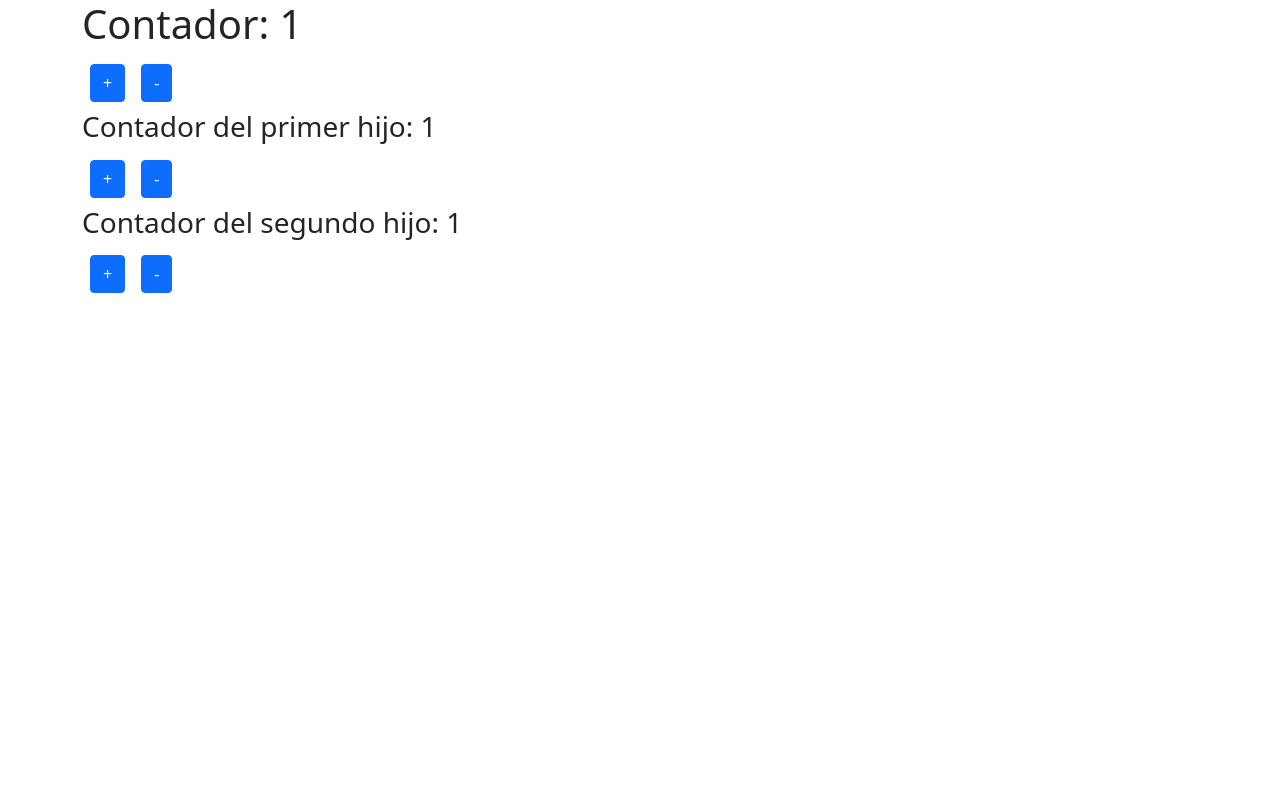
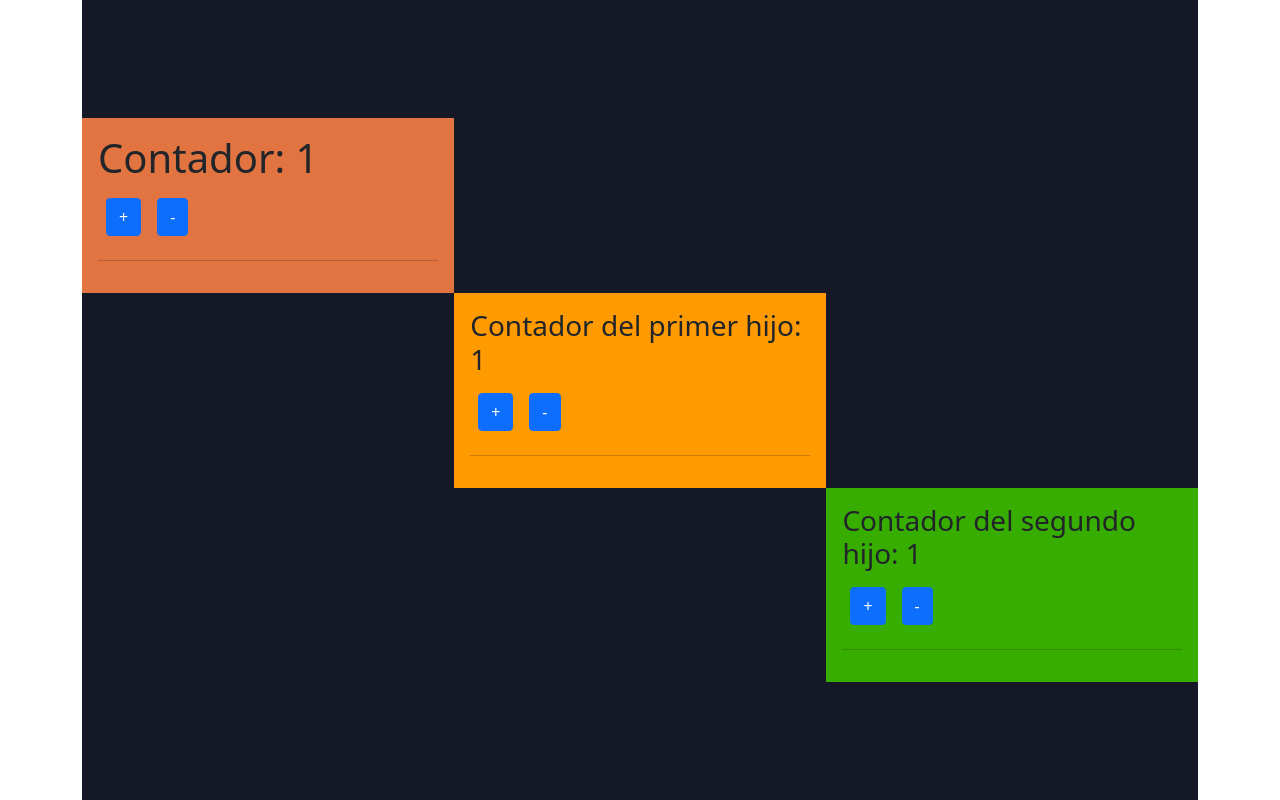
Before and after one commit to jcornejoinf93/Angular-InputOutput, an Angular app: page / in a window 1280 px wide. Built offline with nearby package versions, Linux system fonts and the light colour scheme.

Commit message:
alineacion con flexbox

```diff
--- a/src/app/components/padre/padre.component.html
+++ b/src/app/components/padre/padre.component.html
@@ -1,10 +1,21 @@
-<h1>Contador: {{ contador }}</h1>
 
-<button class="btn btn-primary m-2" (click)="sumar()">+</button>
-<button class="btn btn-primary m-2" (click)="restar()">-</button>
+<div style="display: flex; flex-direction: column; background: rgb(20, 24, 39); height: 100vh; justify-content: center;">
+    <div style="background-color: rgb(225, 116, 65); align-self:flex-start; padding: 1rem; width: 33.3%;">
+    <h1>Contador: {{ contador }}</h1>
 
+    <button class="btn btn-primary m-2" (click)="sumar()">+</button>
+    <button class="btn btn-primary m-2" (click)="restar()">-</button>
+    <hr>
+    </div>
 
-<app-hijo1 [contadorHijo]="contador" (contadorEnvio)="contador = $event"></app-hijo1>
+<div style="align-self:center; background-color: rgb(255, 154, 1); padding: 1rem; width: 33.3%;">
+    <app-hijo1 [contadorHijo]="contador" (contadorEnvio)="contador = $event"></app-hijo1>
+    <hr>
+</div>
 
+<div style="align-self:flex-end; background-color: rgb(55, 173, 0); padding: 1rem; width: 33.3%;">
+    <app-hijo2 [contaadorHijo]="contador" (contadorEnvio2)="contador = $event"></app-hijo2>
+    <hr>
+</div>
 
-<app-hijo2 [contaadorHijo]="contador" (contadorEnvio2)="contador = $event"></app-hijo2>
+</div>
```
